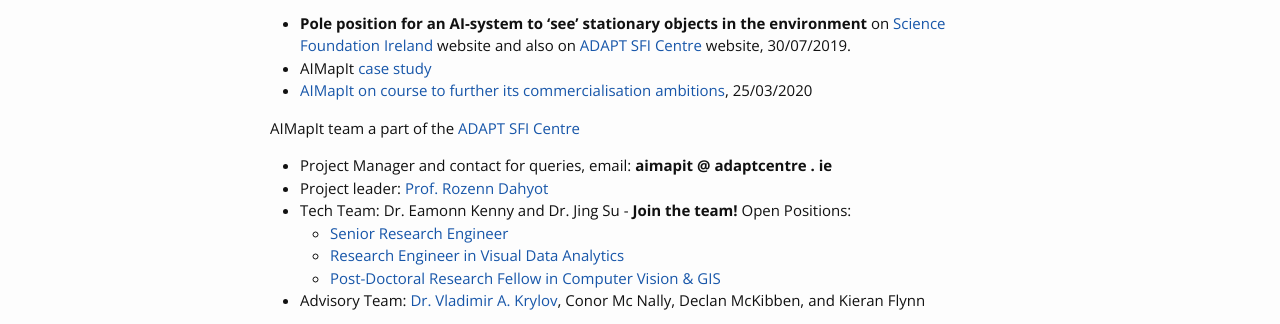
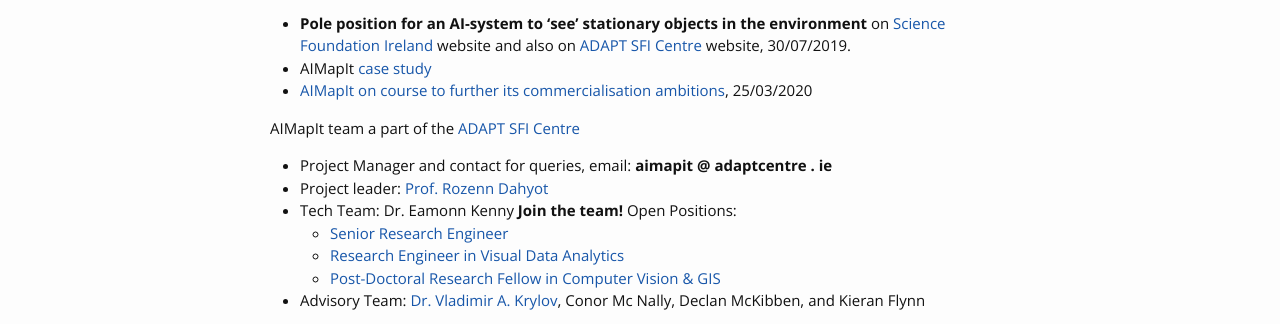
Before and after one commit to aimapit/aimapit.github.io, a plain HTML site: page index.html in a window 1280 px wide. Shown: the part 207-531 px from the top of the page. Drawn offline with nearby package versions, Linux system fonts and the light colour scheme; some icons are missing.

Commit message:
Update index.html

```diff
--- a/index.html
+++ b/index.html
@@ -53,7 +53,7 @@
                             <ul>
                                 <li> Project Manager and contact for queries, email: <b> aimapit @ adaptcentre . ie</b></li>
                                 <li> Project leader: <a href="https://www.scss.tcd.ie/Rozenn.Dahyot/Demos.html#Geottaging" target="_blank">Prof. Rozenn Dahyot</a> </li>
-                                <li> Tech Team: Dr. Eamonn Kenny and Dr. Jing Su -
+                                <li> Tech Team: Dr. Eamonn Kenny
 									<b>Join the team!</b> Open Positions:
 									<ul>
 										<li><a href="https://www.adaptcentre.ie/about/jobs/senior-research-engineer-for-computer-vision-spin-out-aimapit" target="_blank" >Senior Research Engineer </a> </li>
```
